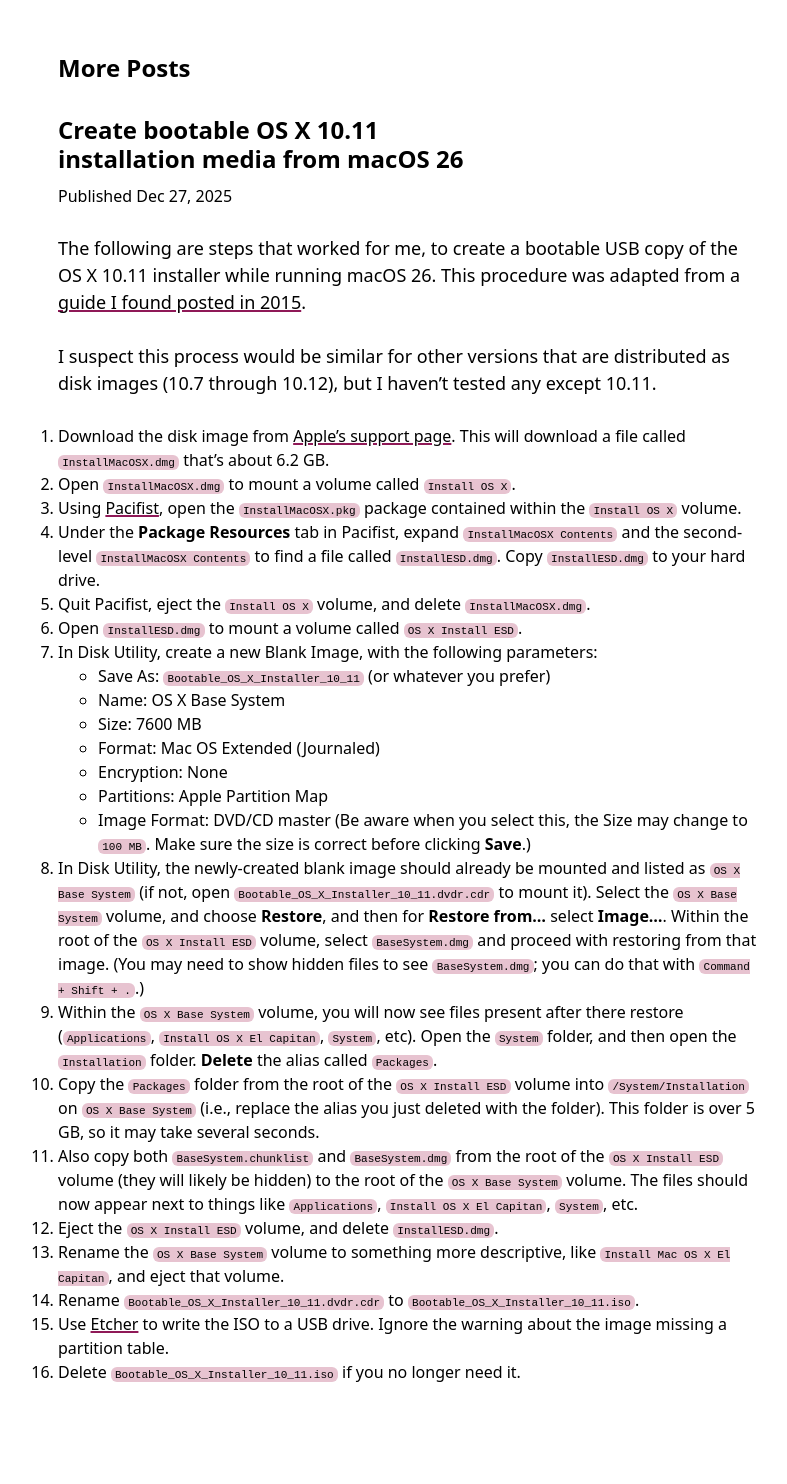
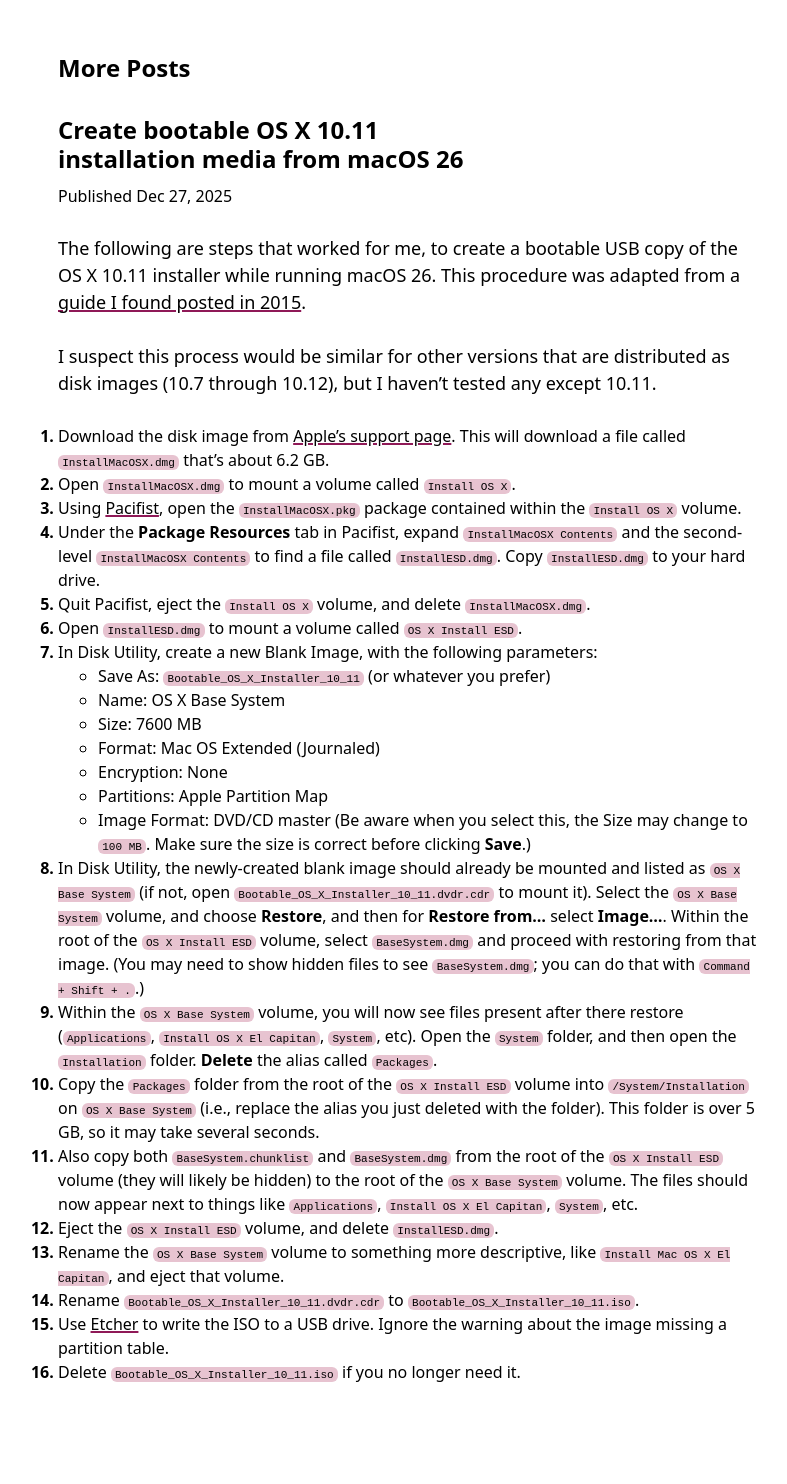
Before and after one commit to farski/awholenother.com, a Jekyll site: the page built from _posts/2025-12-27-create-bootable-os-x-10-11-installer.md, in a window 1280 px wide. Shown: the whole page, without its empty margins (231-1018 px from the left). Built offline with Jekyll 4.4.1, drawn with Linux system fonts in a browser that asks for light colours.

Commit message:
Improve post lists

```diff
--- a/css/main.css
+++ b/css/main.css
@@ -188,6 +188,17 @@
 		}
 	}
 
+	ol {
+		li::marker {
+			font-weight: bold;
+		}
+
+
+		@media only screen and (max-width: 752px) {
+			list-style-position: inside;
+		}
+	}
+
 	/* Inline code (code found in paragraphs, etc) */
 	p,
 	li {
@@ -196,6 +207,10 @@
 			background: var(--inline-code-bg-color);
 			border-radius: 6px;
 			padding: 0.15em 0.25lh;
+		}
+
+		@media only screen and (max-width: 752px) {
+			margin-block-end: 0.35lh;
 		}
 	}
 
```
